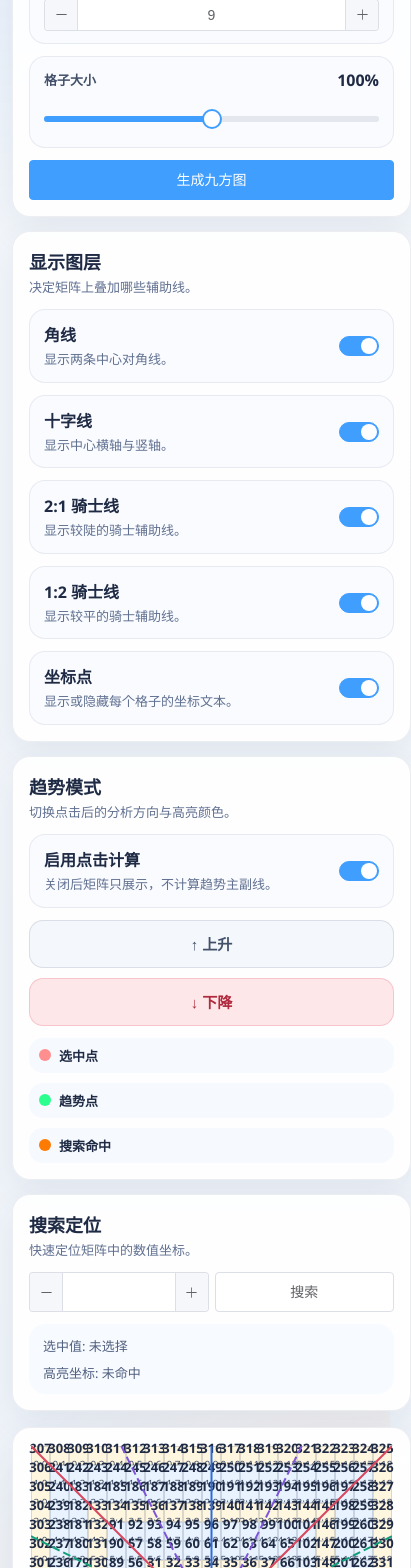
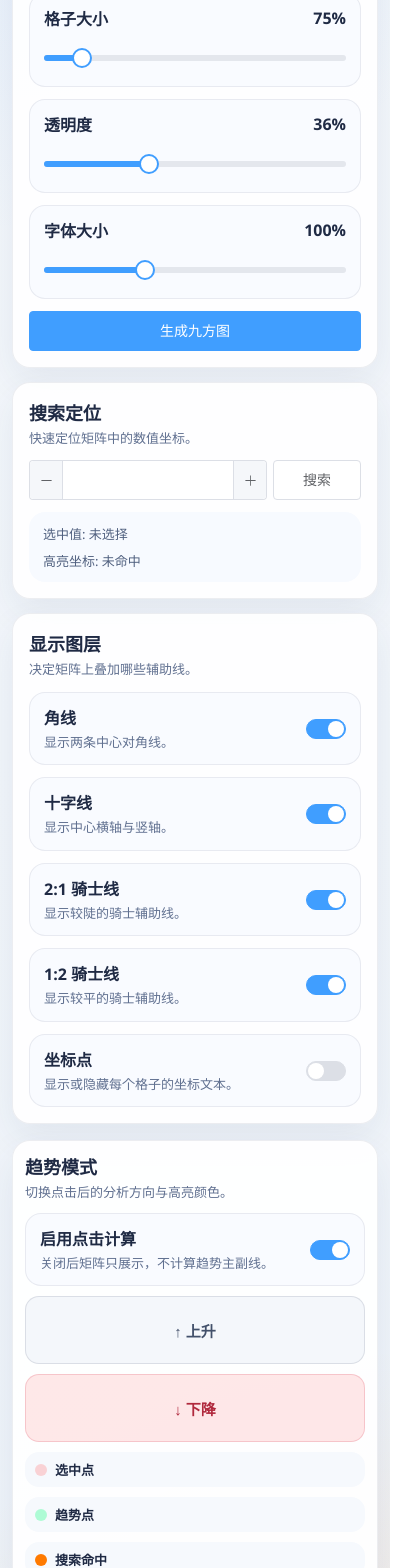
Before and after one commit to johnnywwy/gann, a Vue app: page / in a window 390 px wide. Shown: the part 432-2000 px from the top of the page, 411 px wide, since content can reach past the window. Built offline with nearby package versions, Linux system fonts and the light colour scheme.

Commit message:
feat; 优化布局

```diff
--- a/src/App.vue
+++ b/src/App.vue
@@ -9,7 +9,6 @@
         :search-number="searchNumber"
         :selected-value-label="selectedValueLabel"
         :highlight-label="highlightLabel"
-        :trend-palette="trendPalette"
         @generate="generateMatrix"
         @highlight="highlightNumber"
         @update:search-number="searchNumber = $event"
@@ -25,6 +24,8 @@
         :horse-line-flat-coords="horseLineFlatCoords"
         :mid="mid"
         :mode-enabled="form.modeEnabled"
+        :trend-direction-label="trendDirectionLabel"
+        :trend-palette="trendPalette"
         :get-cell-style="getCellStyle"
         :get-cell-class="getCellClass"
         @cell-click="handleCellClick"
@@ -53,14 +54,16 @@ const form = reactive({
   base: 1,
   step: 1,
   loop: 9,
-  cellScale: 100,
+  cellScale: 75,
+  trendOpacity: 36,
+  fontScale: 100,
   showDiagonal: true,
   showCross: true,
   modeEnabled: true,
   trendDirection: "down",
   showHorseLine: true,
   showHorseLineFlat: true,
-  showCoords: true,
+  showCoords: false,
 });
 
 const matrix = ref([]);
@@ -79,9 +82,10 @@ const cellSize = computed(() => {
   const availableWidth = Math.max(320, viewportWidth.value - shellPadding - controlWidth);
   const availableHeight = Math.max(320, viewportHeight.value - 120);
   const boardSpace = Math.min(availableWidth, availableHeight);
-  const size = Math.floor((boardSpace / matrix.value.length) * (form.cellScale / 100));
+  const autoSize = Math.floor(boardSpace / matrix.value.length);
+  const size = Math.floor(autoSize * (form.cellScale / 100));
 
-  return Math.max(18, Math.min(56, size));
+  return Math.max(12, size);
 });
 
 /**
@@ -101,16 +105,18 @@ const displayOptions = [
  * 上升沿用当前配色，下降时反转两者的高亮颜色。
  */
 const trendPalette = computed(() => {
+  const alpha = Math.max(0.12, Math.min(0.85, form.trendOpacity / 100));
+
   if (form.trendDirection === "down") {
     return {
-      selected: "#ff8e8e",
-      trend: "#2dff8e",
+      selected: `rgba(255, 142, 142, ${alpha})`,
+      trend: `rgba(45, 255, 142, ${alpha})`,
     };
   }
 
   return {
-    selected: "#2dff8e",
-    trend: "#ff8e8e",
+    selected: `rgba(45, 255, 142, ${alpha})`,
+    trend: `rgba(255, 142, 142, ${alpha})`,
   };
 });
 
@@ -202,6 +208,8 @@ function getCellStyle(r, c) {
     height: `${cellSize.value}px`,
     backgroundColor,
     border,
+    "--cell-value-size": `${Math.max(11, Math.round((cellSize.value * 0.3 * form.fontScale) / 100))}px`,
+    "--cell-coord-size": `${Math.max(8, Math.round((cellSize.value * 0.18 * form.fontScale) / 100))}px`,
     cursor: form.modeEnabled ? "pointer" : "default",
   };
 }
--- a/src/components/ControlPanel.vue
+++ b/src/components/ControlPanel.vue
@@ -7,17 +7,17 @@
       </div>
 
       <div class="field-grid">
-        <label class="field-card">
+        <label class="field-card basic-field">
           <span class="field-label">中心基数</span>
           <el-input-number v-model="form.base" :min="1" class="field-control" />
         </label>
 
-        <label class="field-card">
+        <label class="field-card basic-field">
           <span class="field-label">步进</span>
           <el-input-number v-model="form.step" class="field-control" />
         </label>
 
-        <label class="field-card">
+        <label class="field-card basic-field">
           <span class="field-label">循环次数</span>
           <el-input-number v-model="form.loop" :min="1" class="field-control" />
         </label>
@@ -27,13 +27,51 @@
             <span class="field-label">格子大小</span>
             <strong>{{ form.cellScale }}%</strong>
           </div>
-          <el-slider v-model="form.cellScale" :min="80" :max="120" :step="5" />
+          <el-slider v-model="form.cellScale" :min="60" :max="180" :step="5" />
+        </div>
+
+        <div class="field-card slider-card">
+          <div class="slider-head">
+            <span class="field-label">透明度</span>
+            <strong>{{ form.trendOpacity }}%</strong>
+          </div>
+          <el-slider v-model="form.trendOpacity" :min="10" :max="85" :step="5" />
+        </div>
+
+        <div class="field-card slider-card">
+          <div class="slider-head">
+            <span class="field-label">字体大小</span>
+            <strong>{{ form.fontScale }}%</strong>
+          </div>
+          <el-slider v-model="form.fontScale" :min="70" :max="160" :step="5" />
         </div>
       </div>
 
       <el-button type="primary" class="primary-action" @click="$emit('generate')">
         生成九方图
       </el-button>
+    </section>
+
+    <section class="panel-block">
+      <div class="section-heading">
+        <h2>搜索定位</h2>
+        <p>快速定位矩阵中的数值坐标。</p>
+      </div>
+
+      <div class="search-row">
+        <el-input-number
+          :model-value="searchNumber"
+          :min="1"
+          class="search-input"
+          @update:model-value="$emit('update:search-number', $event)"
+        />
+        <el-button class="search-button" @click="$emit('highlight')">搜索</el-button>
+      </div>
+
+      <div class="status-strip">
+        <span>选中值: {{ selectedValueLabel }}</span>
+        <span>高亮坐标: {{ highlightLabel }}</span>
+      </div>
     </section>
 
     <section class="panel-block">
@@ -54,77 +92,6 @@
           </div>
           <el-switch v-model="form[item.key]" />
         </div>
-      </div>
-    </section>
-
-    <section class="panel-block">
-      <div class="section-heading">
-        <h2>趋势模式</h2>
-        <p>切换点击后的分析方向与高亮颜色。</p>
-      </div>
-
-      <div class="toggle-card mode-card">
-        <div>
-          <strong>启用点击计算</strong>
-          <p>关闭后矩阵只展示，不计算趋势主副线。</p>
-        </div>
-        <el-switch v-model="form.modeEnabled" />
-      </div>
-
-      <div v-if="form.modeEnabled" class="trend-switcher">
-        <button
-          type="button"
-          class="trend-button"
-          :class="{ active: form.trendDirection === 'up', up: true }"
-          @click="form.trendDirection = 'up'"
-        >
-          ↑ 上升
-        </button>
-        <button
-          type="button"
-          class="trend-button"
-          :class="{ active: form.trendDirection === 'down', down: true }"
-          @click="form.trendDirection = 'down'"
-        >
-          ↓ 下降
-        </button>
-      </div>
-
-      <div class="legend-grid">
-        <div class="legend-item">
-          <span class="legend-dot selected-dot"></span>
-          <span>选中点</span>
-        </div>
-        <div class="legend-item">
-          <span class="legend-dot trend-dot"></span>
-          <span>趋势点</span>
-        </div>
-        <div class="legend-item">
-          <span class="legend-dot search-dot"></span>
-          <span>搜索命中</span>
-        </div>
-      </div>
-    </section>
-
-    <section class="panel-block">
-      <div class="section-heading">
-        <h2>搜索定位</h2>
-        <p>快速定位矩阵中的数值坐标。</p>
-      </div>
-
-      <div class="search-row">
-        <el-input-number
-          :model-value="searchNumber"
-          :min="1"
-          class="search-input"
-          @update:model-value="$emit('update:search-number', $event)"
-        />
-        <el-button small class="search-button" @click="$emit('highlight')">搜索</el-button>
-      </div>
-
-      <div class="status-strip">
-        <span>选中值: {{ selectedValueLabel }}</span>
-        <span>高亮坐标: {{ highlightLabel }}</span>
       </div>
     </section>
   </aside>
@@ -150,10 +117,6 @@ defineProps({
   },
   highlightLabel: {
     type: String,
-    required: true,
-  },
-  trendPalette: {
-    type: Object,
     required: true,
   },
 });
@@ -216,6 +179,11 @@ defineEmits(["generate", "highlight", "update:search-number"]);
   align-items: stretch;
 }
 
+.basic-field {
+  flex-direction: row;
+  align-items: center;
+}
+
 .slider-card {
   min-height: auto;
 }
@@ -228,14 +196,18 @@ defineEmits(["generate", "highlight", "update:search-number"]);
 }
 
 .field-label {
-  font-size: 13px;
-  font-weight: 700;
-  color: #42506a;
+  font-size: 16px;
+  font-weight: 900;
 }
 
 .field-control,
 .search-input {
   width: 100%;
+}
+
+.basic-field .field-control {
+  width: 132px;
+  flex: 0 0 auto;
 }
 
 .primary-action,
@@ -265,79 +237,9 @@ defineEmits(["generate", "highlight", "update:search-number"]);
   line-height: 1.5;
 }
 
-.mode-card {
-  margin-bottom: 12px;
-}
-
-.trend-switcher {
-  display: grid;
-  grid-template-columns: repeat(2, minmax(0, 1fr));
-  gap: 10px;
-  margin-bottom: 12px;
-}
-
-.trend-button {
-  min-height: 48px;
-  border: 1px solid rgba(34, 44, 74, 0.12);
-  border-radius: 14px;
-  background: #f4f7fb;
-  color: #42506a;
-  font-size: 15px;
-  font-weight: 700;
-  cursor: pointer;
-  transition: all 0.2s ease;
-}
-
-.trend-button.active.up {
-  border-color: rgba(24, 163, 110, 0.22);
-  background: rgba(45, 255, 142, 0.18);
-  color: #0f7c56;
-}
-
-.trend-button.active.down {
-  border-color: rgba(217, 72, 95, 0.22);
-  background: rgba(255, 142, 142, 0.2);
-  color: #b0293d;
-}
-
-.legend-grid {
-  display: grid;
-  grid-template-columns: repeat(3, minmax(0, 1fr));
-  gap: 10px;
-}
-
-.legend-item {
-  display: flex;
-  align-items: center;
-  gap: 8px;
-  padding: 8px 10px;
-  border-radius: 14px;
-  background: #f6f9fd;
-  font-size: 13px;
-  font-weight: 600;
-}
-
-.legend-dot {
-  width: 12px;
-  height: 12px;
-  border-radius: 999px;
-}
-
-.selected-dot {
-  background: v-bind('trendPalette.selected');
-}
-
-.trend-dot {
-  background: v-bind('trendPalette.trend');
-}
-
-.search-dot {
-  background: #ff7a00;
-}
-
 .search-row {
   display: grid;
-  grid-template-columns: minmax(0, 1fr) minmax(0, 1fr);
+  grid-template-columns: minmax(0, 1fr) 88px;
   gap: 6px;
 }
 
--- a/src/components/MatrixBoard.vue
+++ b/src/components/MatrixBoard.vue
@@ -1,5 +1,56 @@
 <template>
   <main class="board-panel">
+    <section class="trend-panel">
+      <div class="section-heading">
+        <h2>趋势模式</h2>
+        <p>切换点击后的分析方向与高亮颜色。</p>
+      </div>
+
+      <div class="trend-layout">
+        <div class="toggle-card mode-card">
+          <div>
+            <strong>启用点击计算</strong>
+            <p>关闭后矩阵只展示，不计算趋势主副线。</p>
+          </div>
+          <el-switch v-model="form.modeEnabled" />
+        </div>
+
+        <div v-if="form.modeEnabled" class="trend-switcher">
+          <button
+            type="button"
+            class="trend-button"
+            :class="{ active: form.trendDirection === 'up', up: true }"
+            @click="form.trendDirection = 'up'"
+          >
+            ↑ 上升
+          </button>
+          <button
+            type="button"
+            class="trend-button"
+            :class="{ active: form.trendDirection === 'down', down: true }"
+            @click="form.trendDirection = 'down'"
+          >
+            ↓ 下降
+          </button>
+        </div>
+
+        <div class="legend-grid">
+          <div class="legend-item">
+            <span class="legend-dot selected-dot"></span>
+            <span>选中点</span>
+          </div>
+          <div class="legend-item">
+            <span class="legend-dot trend-dot"></span>
+            <span>趋势点</span>
+          </div>
+          <div class="legend-item">
+            <span class="legend-dot search-dot"></span>
+            <span>搜索命中</span>
+          </div>
+        </div>
+      </div>
+    </section>
+
     <section class="matrix-panel">
       <div class="matrix-scroll">
         <div class="matrix-wrapper" v-if="matrix.length">
@@ -144,6 +195,15 @@ defineProps({
     type: Boolean,
     required: true,
   },
+  trendDirectionLabel: {
+    type: String,
+    required: false,
+    default: "",
+  },
+  trendPalette: {
+    type: Object,
+    required: true,
+  },
   getCellStyle: {
     type: Function,
     required: true,
@@ -159,15 +219,137 @@ defineEmits(["cell-click"]);
 
 <style scoped>
 .board-panel {
+  display: grid;
+  gap: 12px;
+}
+
+.trend-panel,
+.matrix-panel {
+  border: 1px solid rgba(34, 44, 74, 0.08);
+  border-radius: 24px;
+  background: rgba(255, 255, 255, 0.92);
+  box-shadow: 0 16px 40px rgba(30, 57, 102, 0.08);
+}
+
+.trend-panel {
+  padding: 14px 16px;
+}
+
+.section-heading {
+  margin-bottom: 10px;
+}
+
+.section-heading h2 {
+  margin: 0 0 4px;
+  font-size: 18px;
+}
+
+.section-heading p {
+  margin: 0;
+  color: #607090;
+  font-size: 13px;
+  line-height: 1.5;
+}
+
+.trend-layout {
+  display: grid;
+  grid-template-columns: minmax(220px, 1.1fr) minmax(180px, 0.9fr) minmax(220px, 1fr);
+  gap: 10px;
+  align-items: stretch;
+}
+
+.toggle-card {
+  display: flex;
+  align-items: center;
+  justify-content: space-between;
+  gap: 12px;
+  min-height: 68px;
+  padding: 12px 14px;
+  border: 1px solid rgba(34, 44, 74, 0.08);
+  border-radius: 16px;
+  background: #f9fbff;
+  box-sizing: border-box;
+}
+
+.toggle-card strong {
   display: block;
+  margin-bottom: 4px;
+}
+
+.toggle-card p {
+  margin: 0;
+  color: #607090;
+  font-size: 13px;
+  line-height: 1.5;
+}
+
+.trend-switcher {
+  display: grid;
+  grid-template-columns: repeat(2, minmax(0, 1fr));
+  gap: 10px;
+}
+
+.trend-button {
+  min-height: 68px;
+  border: 1px solid rgba(34, 44, 74, 0.12);
+  border-radius: 14px;
+  background: #f4f7fb;
+  color: #42506a;
+  font-size: 15px;
+  font-weight: 700;
+  cursor: pointer;
+  transition: all 0.2s ease;
+}
+
+.trend-button.active.up {
+  border-color: rgba(24, 163, 110, 0.22);
+  background: rgba(45, 255, 142, 0.18);
+  color: #0f7c56;
+}
+
+.trend-button.active.down {
+  border-color: rgba(217, 72, 95, 0.22);
+  background: rgba(255, 142, 142, 0.2);
+  color: #b0293d;
+}
+
+.legend-grid {
+  display: grid;
+  grid-template-columns: repeat(3, minmax(0, 1fr));
+  gap: 10px;
+}
+
+.legend-item {
+  display: flex;
+  align-items: center;
+  gap: 8px;
+  padding: 8px 10px;
+  border-radius: 14px;
+  background: #f6f9fd;
+  font-size: 13px;
+  font-weight: 600;
+}
+
+.legend-dot {
+  width: 12px;
+  height: 12px;
+  border-radius: 999px;
+}
+
+.selected-dot {
+  background: v-bind('trendPalette.selected');
+}
+
+.trend-dot {
+  background: v-bind('trendPalette.trend');
+}
+
+.search-dot {
+  background: #ff7a00;
 }
 
 .matrix-panel {
   padding: 14px;
-  border: 1px solid rgba(34, 44, 74, 0.08);
-  border-radius: 24px;
-  background: rgba(255, 255, 255, 0.92);
-  box-shadow: 0 16px 40px rgba(30, 57, 102, 0.08);
 }
 
 .matrix-scroll {
@@ -177,8 +359,8 @@ defineEmits(["cell-click"]);
 
 .matrix-wrapper {
   position: relative;
-  display: table;
-  margin: 0 auto;
+  display: inline-block;
+  margin: 0;
   padding: 6px;
 }
 
@@ -222,13 +404,13 @@ defineEmits(["cell-click"]);
 }
 
 .cell-value {
-  font-size: 15px;
+  font-size: var(--cell-value-size, 15px);
   font-weight: 700;
   line-height: 1;
 }
 
 .cell-coord {
-  font-size: 10px;
+  font-size: var(--cell-coord-size, 10px);
   color: #42506a;
   line-height: 1;
 }
@@ -255,6 +437,13 @@ defineEmits(["cell-click"]);
 }
 
 @media (max-width: 860px) {
+  .trend-layout,
+  .trend-switcher,
+  .legend-grid {
+    grid-template-columns: 1fr;
+  }
+
+  .trend-panel,
   .matrix-panel {
     padding: 12px;
     border-radius: 18px;
```
